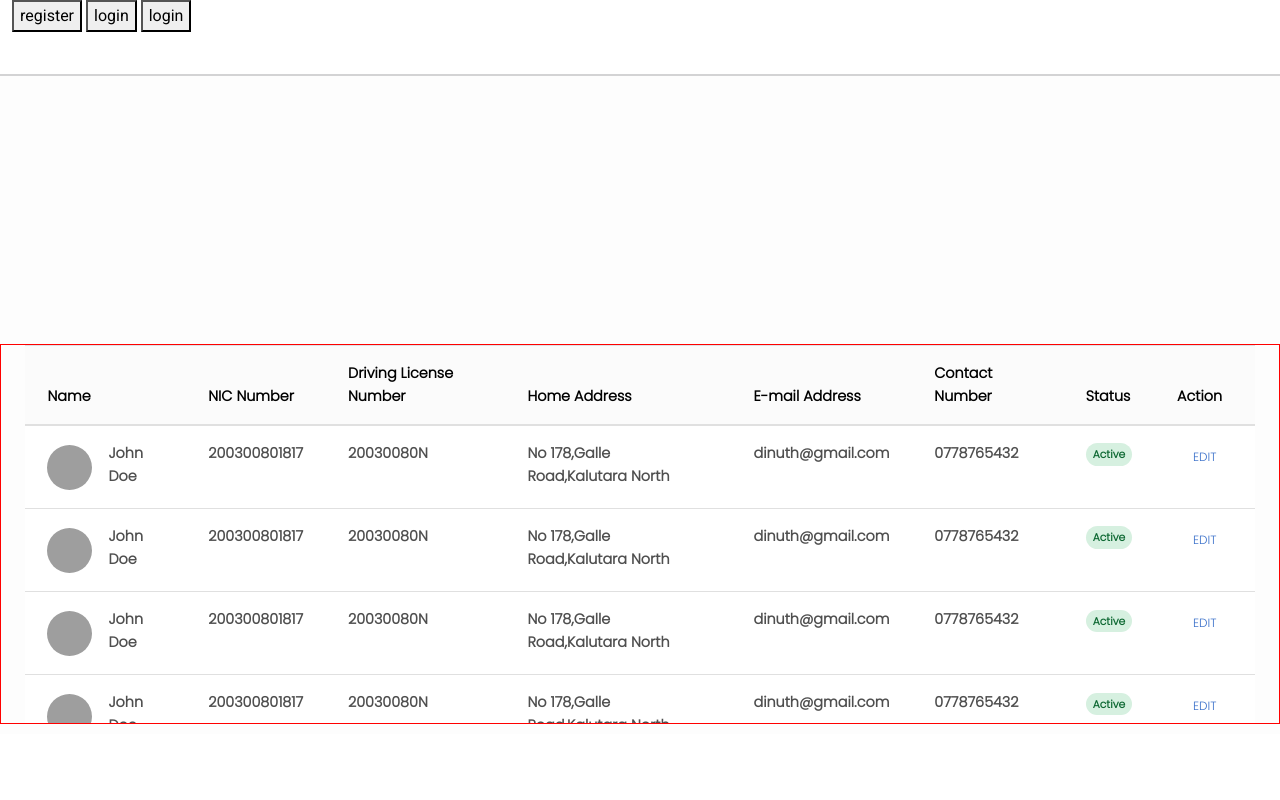
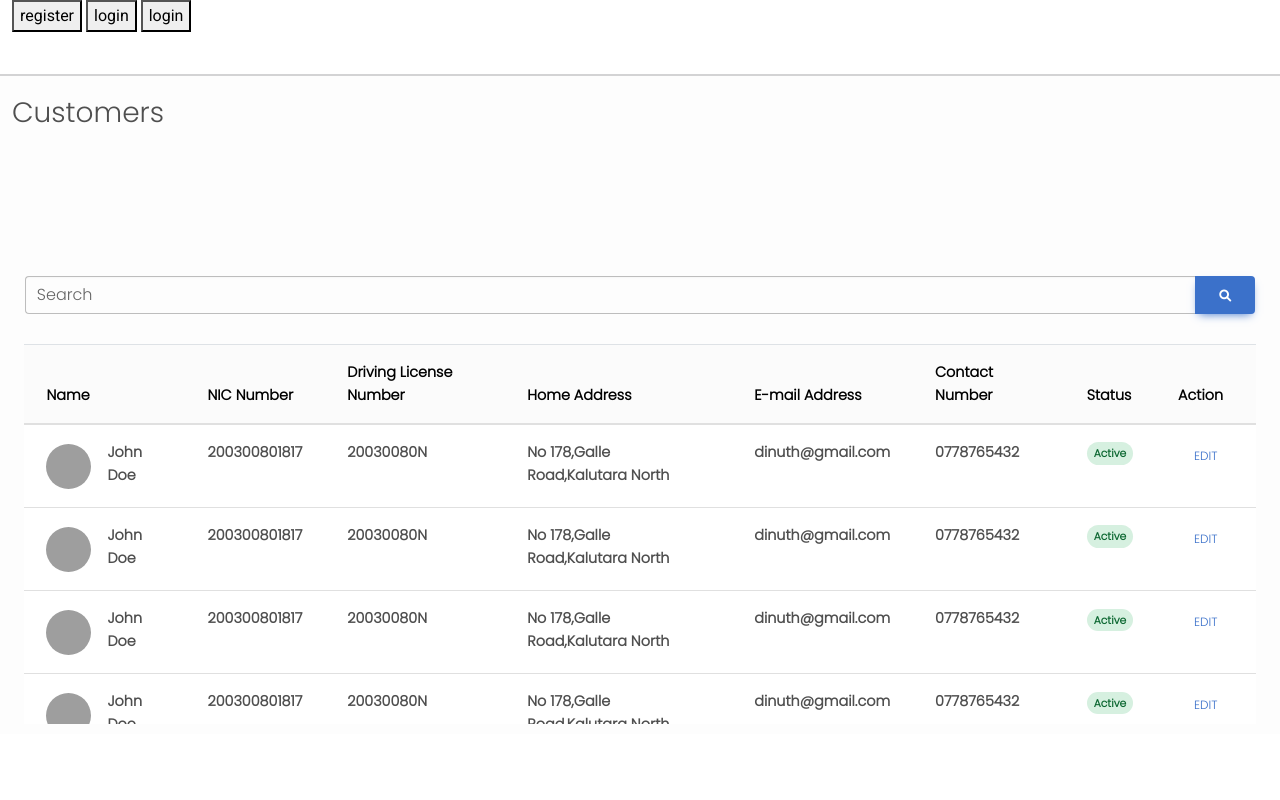
Before and after one commit to DinuthDheeraka/spring-car-rental-system, a plain HTML site: page SPRING-CAR-RENTAL-FRONT-END/car-rental-spa/index.html in a window 1280 px wide. Drawn offline with nearby package versions, Linux system fonts and the light colour scheme; grey boxes are pictures that could not be loaded; a web font is replaced by a local one.

Commit message:
added styles

```diff
--- a/SPRING-CAR-RENTAL-FRONT-END/car-rental-spa/assets/styles/css/all-customer-form-styles.css
+++ b/SPRING-CAR-RENTAL-FRONT-END/car-rental-spa/assets/styles/css/all-customer-form-styles.css
@@ -4,6 +4,23 @@ body{
 #customer-table-section{
     overflow-y: scroll;
     overflow-x: scroll;
+}
+
+#all-customer-topic{
+    position: absolute;
+    margin: auto;
+    /*border: 1px solid red;*/
+    left: 0;
+    top: 20px;
+}
+
+#all-customer-search-bar{
+    position: absolute;
+    margin: auto;
+    left: 0;
+    right: 0;
+    top: 200px;
+    width: 98%;
 }
 
 table{
@@ -18,7 +35,7 @@ table th{
 #customer-table-section{
     position: absolute;
     margin: auto;
-    border: 1px solid red;
+    /*border: 1px solid red;*/
     width: 100%;
     left: 0;
     right: 0;
--- a/SPRING-CAR-RENTAL-FRONT-END/car-rental-spa/index.html
+++ b/SPRING-CAR-RENTAL-FRONT-END/car-rental-spa/index.html
@@ -207,6 +207,22 @@
         <!--        -&#45;&#45;&#45;&#45;&#45;&#45;&#45;&#45;&#45;&#45;&#45;&#45;&#45;&#45;&#45;&#45;&#45;&#45;&#45;&#45;&#45;&#45;&#45;&#45;&#45;&#45;&#45;&#45;&#45;&#45;&#45;&#45;&#45;&#45;&#45;&#45;&#45;&#45;&#45;&#45;&#45;&#45;&#45;&#45;&#45;&#45;&#45;&#45;&#45;&#45;&#45;&#45;-->
 
         <section class="main-content" id="all-customer-section">
+
+            <section class="container" id="all-customer-topic">
+                <h3>Customers</h3>
+            </section>
+
+            <section class="container-fluid" id="all-customer-search-bar">
+                <div class="input-group">
+                    <div class="form-outline">
+                        <input type="search" id="form1" class="form-control" />
+                        <label class="form-label" for="form1">Search</label>
+                    </div>
+                    <button type="button" class="btn btn-primary">
+                        <i class="fas fa-search"></i>
+                    </button>
+                </div>
+            </section>
 
             <section class="container-fluid" id="customer-table-section">
                 <section class="container-fluid flex-container" id="customer-table-section-inner">
```
